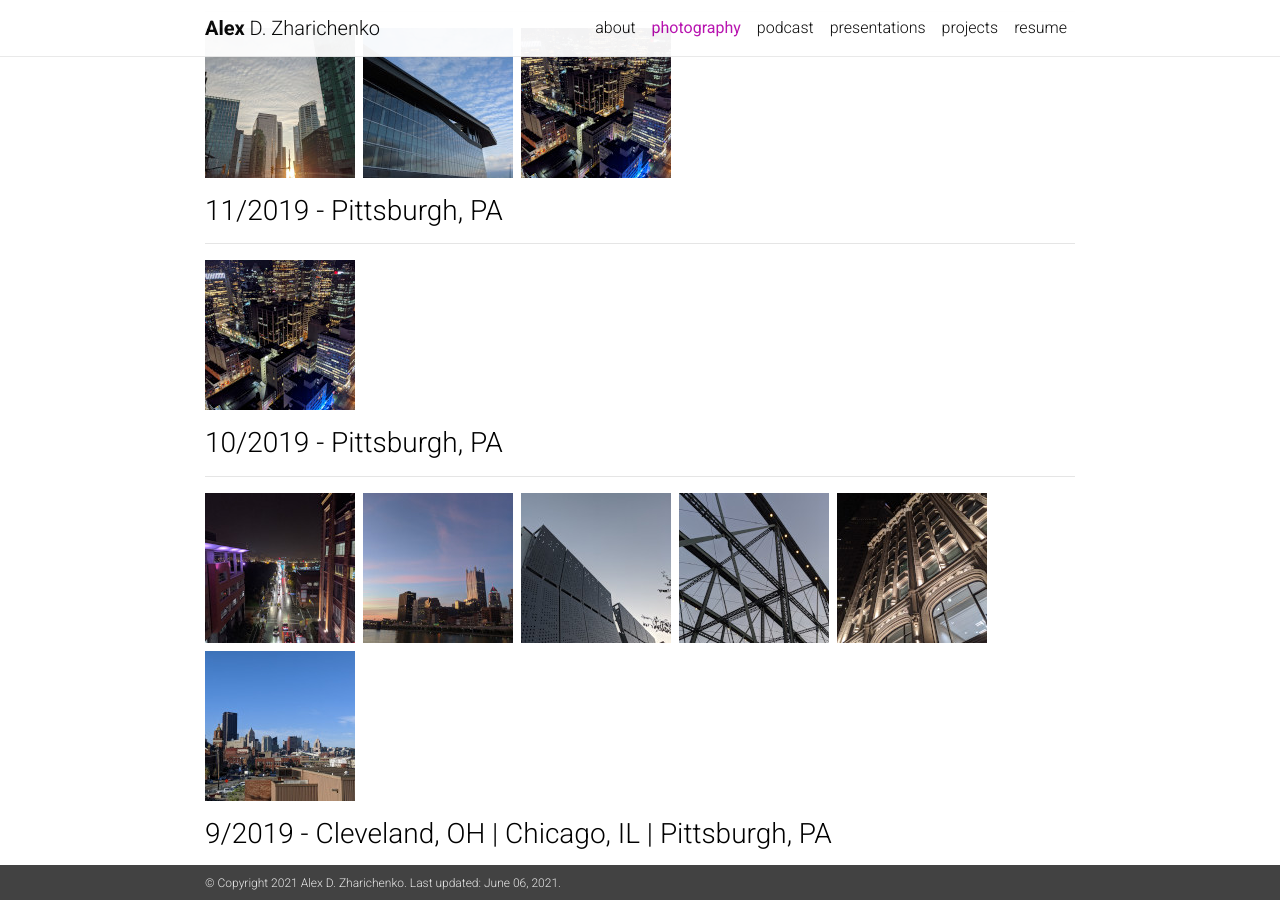
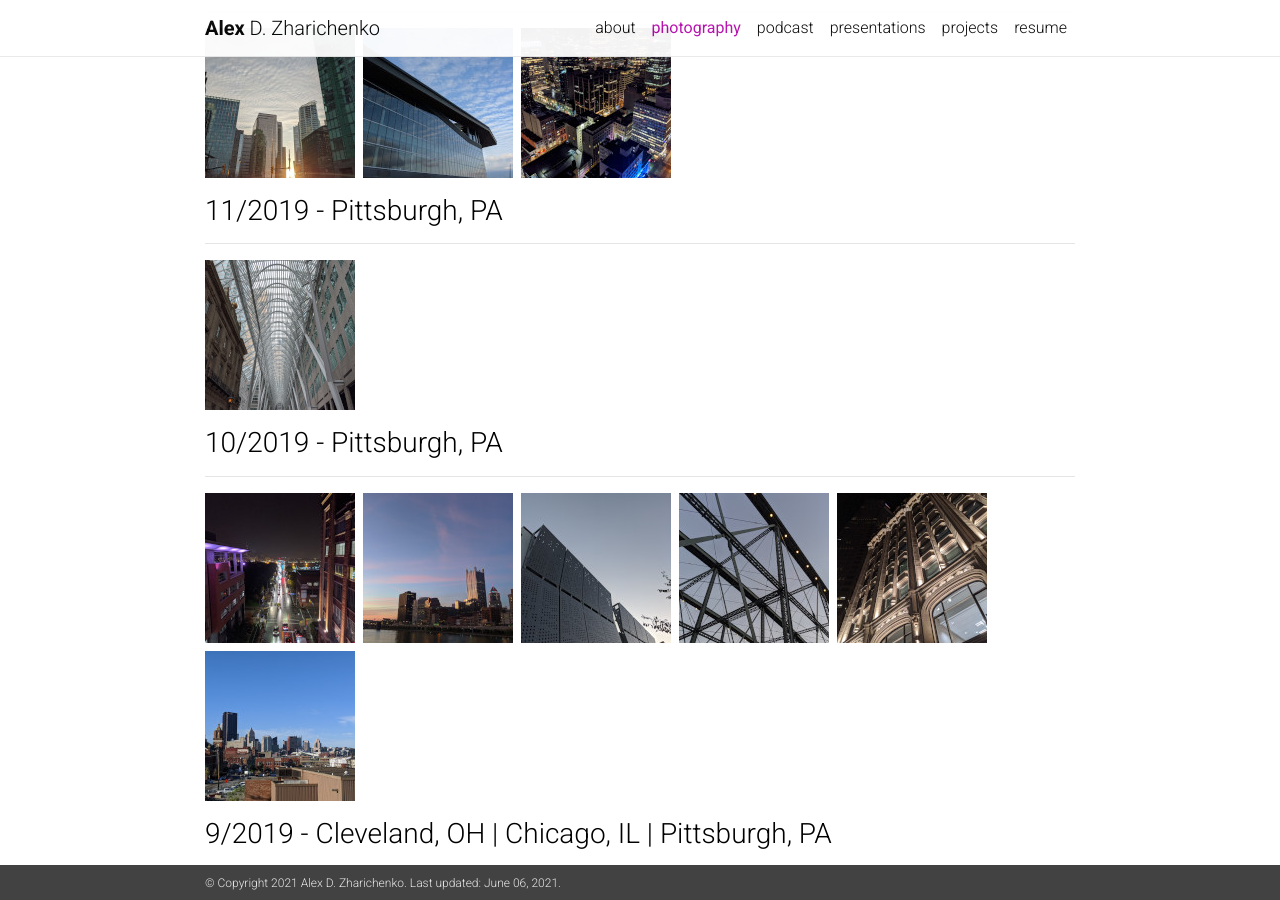
Before and after one commit to azharichenko/alexzharichenko.me, a Jekyll site: the page built from _pages/photography.html, in a window 1280 px wide and 900 px high, scrolled down 1731 px. Built offline with Jekyll 4.4.1, drawn with Linux system fonts in a browser that asks for light colours; nearby versions of some CDN libraries; a style sheet for code colours, icons or effects is not loaded.

Commit message:
Update images.yml

```diff
--- a/_data/images.yml
+++ b/_data/images.yml
@@ -82,7 +82,7 @@
 - name: 11/2019
   location: Pittsburgh, PA
   images:
-    - path: 33.JPG
+    - path: 34.JPG
       width: 1500
       height: 2000
 - name: 10/2019
```
